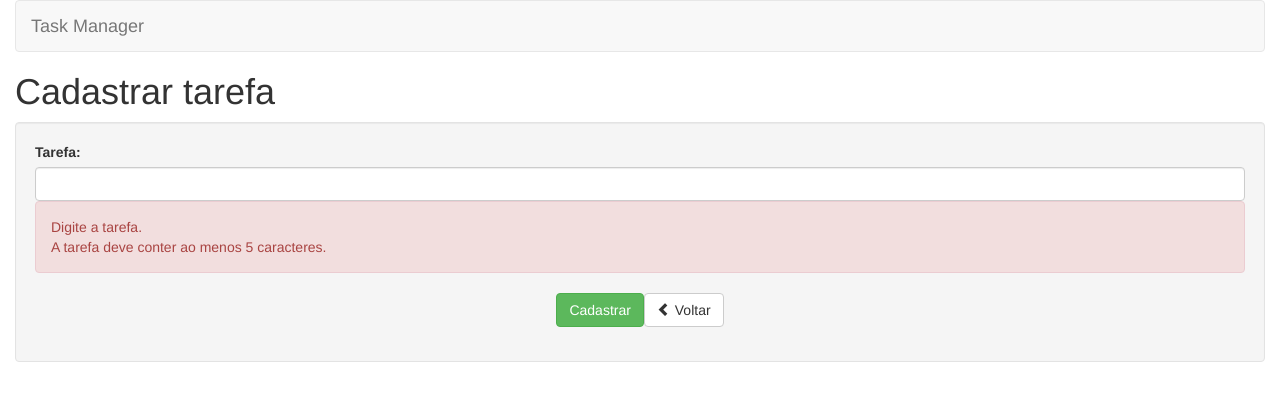
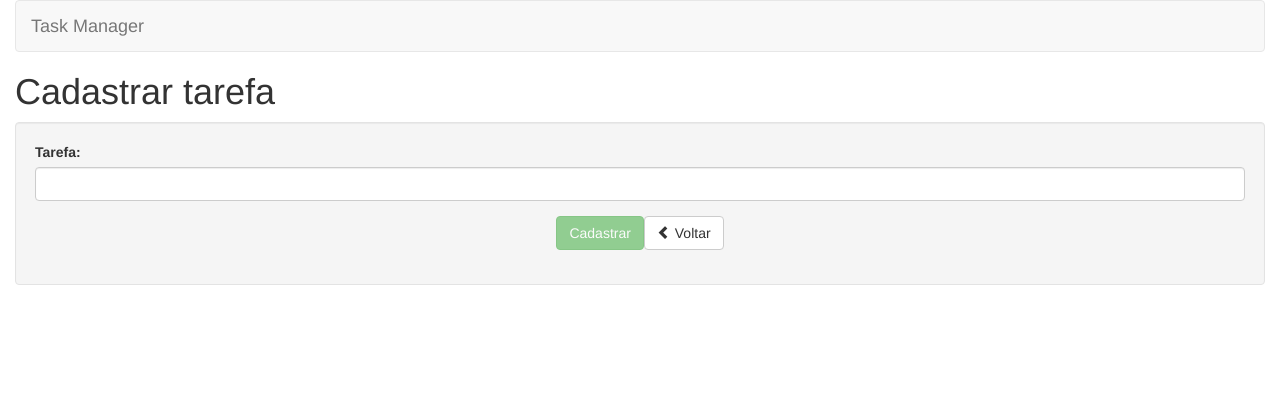
Before and after one commit to Chbmleao/AngularFirstProjects, an Angular app in the folder projects/task-manager/: page /tasks/insert in a window 1280 px wide. Shown: the top 400 px of the page. Built offline with nearby package versions, Linux system fonts and the light colour scheme.

Commit message:
Add insert task feature

```diff
--- a/projects/task-manager/src/app/tasks/insert/insert-task.component.html
+++ b/projects/task-manager/src/app/tasks/insert/insert-task.component.html
@@ -1,7 +1,7 @@
 <h1>Cadastrar tarefa</h1>
 
 <div class="well">
-  <form>
+  <form #formTask="ngForm">
     <div class="form-group">
       <label for="nome">Tarefa:</label>
       <input
@@ -9,17 +9,30 @@
         class="form-control"
         id="nome"
         name="nome"
+        [(ngModel)]="task.name"
+        #name="ngModel"
         minlength="5"
         required
       />
-      <div class="alert alert-danger">
-        <div>Digite a tarefa.</div>
-        <div>A tarefa deve conter ao menos 5 caracteres.</div>
+      <div
+        *ngIf="name.errors && (name.dirty || name.touched)"
+        class="alert alert-danger"
+      >
+        <div [hidden]="!name.errors.required">Digite a tarefa.</div>
+        <div [hidden]="!name.errors.minlength">
+          A tarefa deve conter ao menos 5 caracteres.
+        </div>
       </div>
     </div>
     <div class="form-group text-center">
-      <input type="submit" class="btn btn-success" value="Cadastrar" />
-      <a class="btn btn-default">
+      <input
+        type="submit"
+        class="btn btn-success"
+        (click)="insert()"
+        value="Cadastrar"
+        [disabled]="!formTask.form.valid"
+      />
+      <a [routerLink]="['/tasks']" class="btn btn-default">
         <span
           class="glyphicon glyphicon-chevron-left"
           aria-hidden="true"
--- a/projects/task-manager/src/app/tasks/insert/insert-task.component.ts
+++ b/projects/task-manager/src/app/tasks/insert/insert-task.component.ts
@@ -1,10 +1,28 @@
-import { Component } from '@angular/core';
+import { Component, OnInit, ViewChild } from '@angular/core';
+import { Router } from '@angular/router';
+import { NgForm } from '@angular/forms';
+
+import { Task, TaskService } from '../shared';
 
 @Component({
   selector: 'app-insert-task',
   templateUrl: './insert-task.component.html',
-  styleUrls: ['./insert-task.component.css']
+  styleUrls: ['./insert-task.component.css'],
 })
-export class InsertTaskComponent {
+export class InsertTaskComponent implements OnInit {
+  @ViewChild('formTask', { static: true }) formTask: NgForm;
+  task: Task;
 
+  constructor(private taskService: TaskService, private router: Router) {}
+
+  ngOnInit(): void {
+    this.task = new Task();
+  }
+
+  insert(): void {
+    if (this.formTask.form.valid) {
+      this.taskService.insert(this.task);
+      this.router.navigate(['/tasks']);
+    }
+  }
 }
--- a/projects/task-manager/src/app/tasks/list/list-task.component.ts
+++ b/projects/task-manager/src/app/tasks/list/list-task.component.ts
@@ -14,7 +14,6 @@ export class ListTaskComponent implements OnInit {
 
   ngOnInit() {
     this.tasks = this.getAll();
-    this.tasks = [new Task(1, 'Task 1', false), new Task(2, 'Task 2', true)];
   }
 
   getAll(): Task[] {
```
